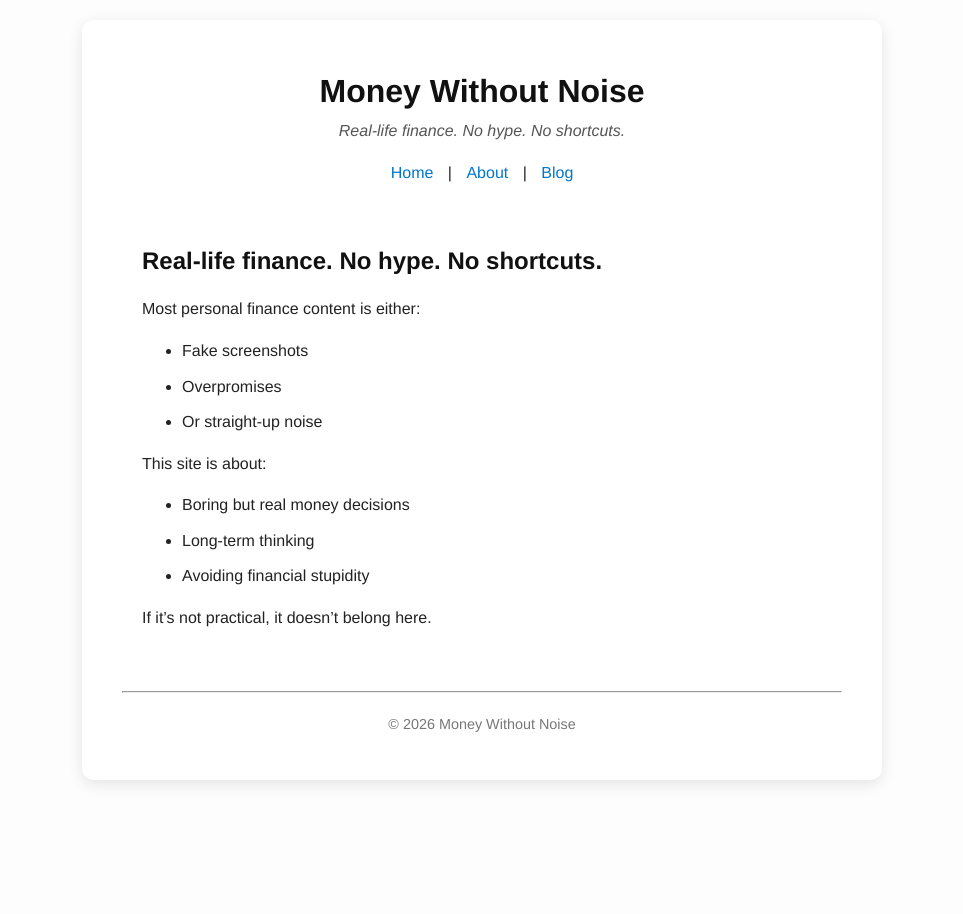
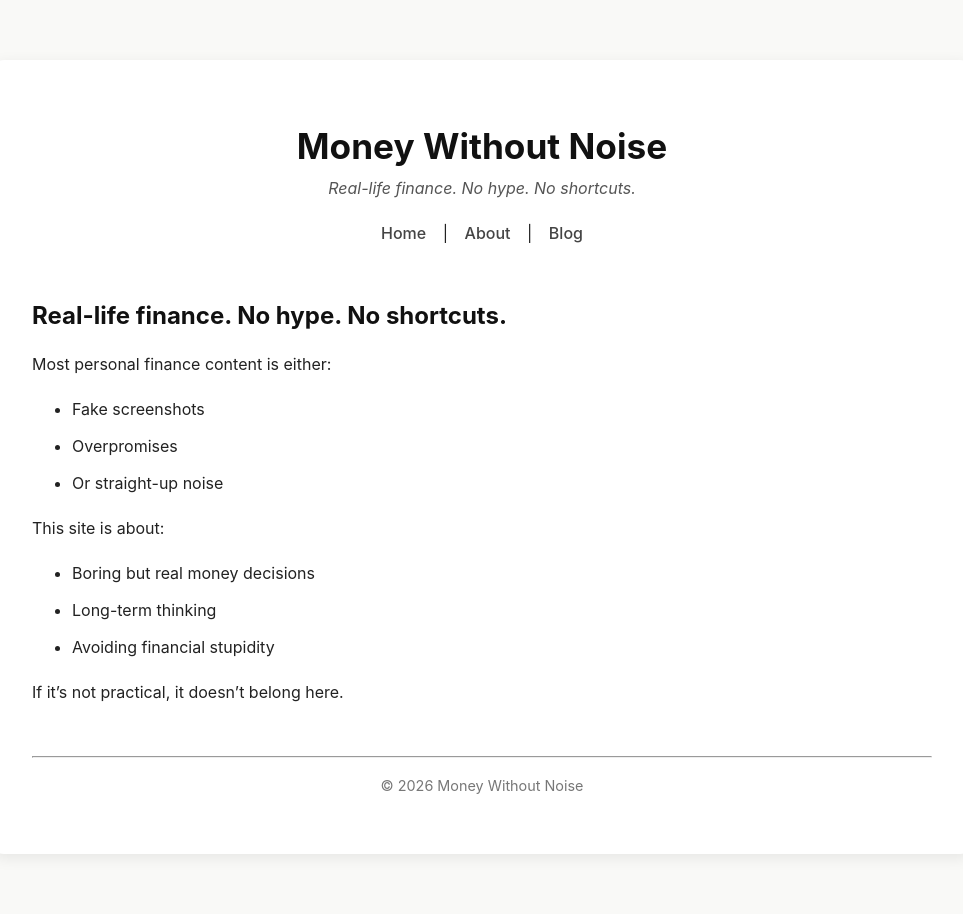
Before and after one commit to HarieshMK/HarieshMK.github.io, a Jekyll site: the page built from index.md, in a window 1280 px wide. Shown: the whole page, without its empty margins (158-1121 px from the left). Built offline with Jekyll 4.4.1, drawn with Linux system fonts in a browser that asks for light colours.

Commit message:
Update style.css

```diff
--- a/assets/css/style.css
+++ b/assets/css/style.css
@@ -1,3 +1,5 @@
+/* ===== Base Page ===== */
+
 body {
   background-color: #f9f9f7;
   color: #222;
@@ -5,71 +7,93 @@
   line-height: 1.7;
   margin: 0;
 }
-main {
-  max-width: 720px;
+
+/* ===== Layout ===== */
+
+.container {
+  max-width: 900px;
   margin: 60px auto;
-  padding: 0 20px;
-}
-body {
-  font-family: "Helvetica Neue", Helvetica, Arial, sans-serif;
-  max-width: 800px;
-  margin: auto;
-  padding: 20px;
-  line-height: 1.6;
-  color: #222;
-  background: #fdfdfd;
+  background: #ffffff;
+  padding: 40px;
+  border-radius: 12px;
+  box-shadow: 0 4px 15px rgba(0, 0, 0, 0.08);
 }
 
-header {
-  text-align: center;
-  margin-bottom: 30px;
-}
-
-header h1 {
-  font-size: 2em;
-  margin-bottom: 5px;
-}
-
-header nav a {
-  margin: 0 10px;
-  text-decoration: none;
-  color: #0077cc;
-}
-
-header nav a:hover {
-  text-decoration: underline;
-}
-
-hr {
-  margin: 20px 0;
-}
-
-h2 {
-  color: #333;
-}
-
-ul li {
-  margin-bottom: 10px;
-}
-.container {
-  max-width: 900px;
-  margin: auto;
-  background: #fff;
-  padding: 30px 40px;
-  box-shadow: 0 4px 15px rgba(0,0,0,0.1);
-  border-radius: 12px;
-}
+/* ===== Header ===== */
 
 header {
   text-align: center;
   margin-bottom: 40px;
 }
 
+header h1 {
+  font-size: 2.2rem;
+  margin-bottom: 6px;
+}
+
 header .tagline {
   color: #555;
   font-style: italic;
-  margin-top: 5px;
+  margin-top: 4px;
 }
+
+/* ===== Navigation ===== */
+
+nav {
+  margin-top: 15px;
+}
+
+nav a {
+  margin: 0 12px;
+  text-decoration: none;
+  color: #444;
+  font-weight: 500;
+}
+
+nav a:hover {
+  text-decoration: underline;
+}
+
+/* ===== Typography ===== */
+
+h1, h2, h3 {
+  color: #111;
+  line-height: 1.3;
+}
+
+h2 {
+  margin-top: 2.2em;
+}
+
+p {
+  margin: 1.1em 0;
+}
+
+ul li {
+  margin-bottom: 10px;
+}
+
+/* ===== Blog Cards ===== */
+
+.post-card {
+  border: 1px solid #eee;
+  padding: 22px;
+  border-radius: 10px;
+  margin-bottom: 20px;
+  background: #fafafa;
+  transition: box-shadow 0.2s ease-in-out;
+}
+
+.post-card:hover {
+  box-shadow: 0 8px 20px rgba(0, 0, 0, 0.12);
+}
+
+.post-date {
+  font-size: 0.85em;
+  color: #666;
+}
+
+/* ===== Footer ===== */
 
 footer {
   text-align: center;
@@ -77,42 +101,3 @@
   font-size: 0.9em;
   margin-top: 50px;
 }
-.post-card {
-  border: 1px solid #eee;
-  padding: 20px;
-  border-radius: 10px;
-  margin-bottom: 20px;
-  transition: box-shadow 0.2s ease-in-out;
-  background: #f9f9f9;
-}
-
-.post-card:hover {
-  box-shadow: 0 8px 20px rgba(0,0,0,0.12);
-}
-
-.post-card h2 {
-  margin: 0 0 5px 0;
-}
-
-.post-card .post-date {
-  font-size: 0.85em;
-  color: #555;
-}
-.post-image {
-  width: 100%;
-  border-radius: 12px;
-  margin-bottom: 20px;
-}
-h1, h2, h3 {
-  color: #111;
-  line-height: 1.3;
-}
-
-h1 {
-  font-size: 2.1rem;
-  margin-bottom: 0.5em;
-}
-
-h2 {
-  margin-top: 2em;
-}
```
